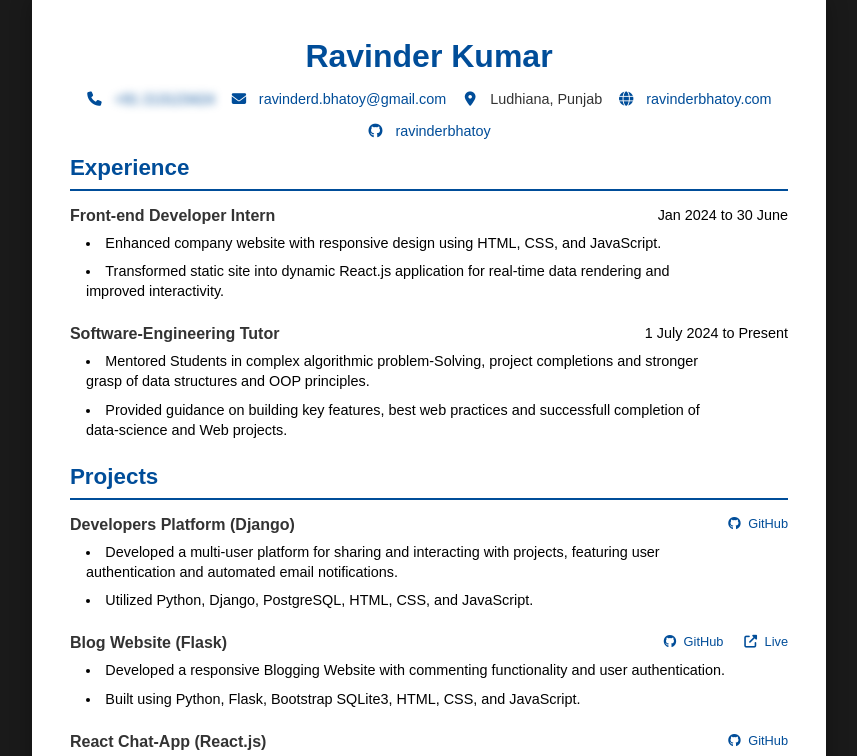
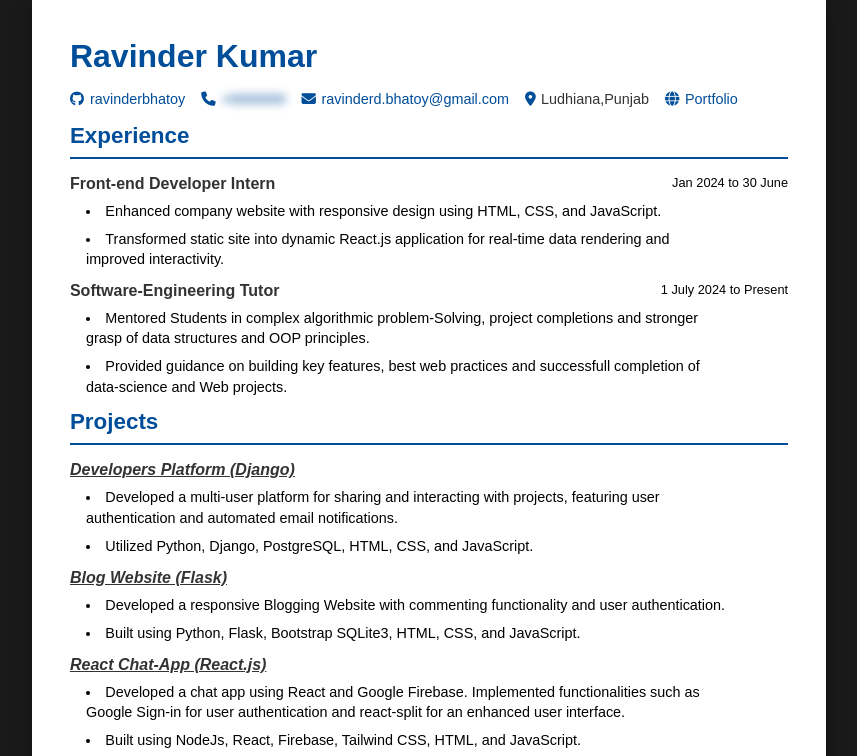
Before and after one commit to ravinderbhatoy/resume, a plain HTML site: page index.html in a window 1280 px wide. Shown: the top 756 px of the page, without its empty margins (211-1068 px from the left). Drawn offline with Linux system fonts and the light colour scheme.

Commit message:
layout updated

```diff
--- a/index.html
+++ b/index.html
@@ -1,13 +1,15 @@
 <!doctype html>
 <html lang="en">
-
   <head>
     <meta charset="UTF-8" />
     <meta name="viewport" content="width=device-width, initial-scale=1.0" />
     <title>Resume</title>
     <link rel="stylesheet" href="styles.css" />
     <link rel="stylesheet" href="print.css" media="print" />
-    <link rel="stylesheet" href="https://cdnjs.cloudflare.com/ajax/libs/font-awesome/6.5.1/css/all.min.css" />
+    <link
+      rel="stylesheet"
+      href="https://cdnjs.cloudflare.com/ajax/libs/font-awesome/6.5.1/css/all.min.css"
+    />
   </head>
 
   <body>
@@ -15,15 +17,24 @@
       <header>
         <h1>Ravinder Kumar</h1>
         <div class="contact-info">
-                <span class="phone-blur"><i class="fas fa-phone"></i>
-                    <a href="">+91 213123424</a></span>
-                <span><i class="fas fa-envelope"></i>
-                    <a href="mailto:ravinderd.bhatoy@gmail.com">ravinderd.bhatoy@gmail.com</a></span>
-                <span><i class="fas fa-location-dot"></i> Ludhiana, Punjab</span>
-                <span><i class="fas fa-globe"></i>
-                    <a href="http://ravinderbhatoy.com">ravinderbhatoy.com</a></span>
-                <span><i class="fab fa-github"></i>
-                    <a href="http://github.com/ravinderbhatoy">ravinderbhatoy</a></span>
+          <span
+            ><i class="fab fa-github"></i>
+            <a href="http://github.com/ravinderbhatoy">ravinderbhatoy</a></span
+          >
+          <span class="phone-blur"
+            ><i class="fas fa-phone"></i> <a href="">+0000000</a></span
+          >
+          <span
+            ><i class="fas fa-envelope"></i>
+            <a href="mailto:ravinderd.bhatoy@gmail.com"
+              >ravinderd.bhatoy@gmail.com</a
+            ></span
+          >
+          <span><i class="fas fa-location-dot"></i>Ludhiana,Punjab</span>
+          <span
+            ><i class="fas fa-globe"></i>
+            <a href="http://ravinderbhatoy.com">Portfolio</a></span
+          >
         </div>
       </header>
 
@@ -73,8 +84,16 @@
         <h2>Projects</h2>
         <div class="project-item">
           <div class="project-header">
-                    <h3>Developers Platform (Django)</h3>
-                    <a href="https://github.com/ravinderbhatoy/devsearch_django" class="github-link"><i class="fab fa-github"></i> GitHub</a>
+            <h3>
+              <em>
+                <a
+                  target="_blank"
+                  class="project-link"
+                  href="https://github.com/ravinderbhatoy/devsearch_django"
+                  >Developers Platform (Django)</a
+                >
+              </em>
+            </h3>
           </div>
           <ul>
             <li>
@@ -90,11 +109,17 @@
 
         <div class="project-item">
           <div class="project-header">
-                    <h3>Blog Website (Flask)</h3>
-                    <div class="project-links">
-                        <a href="https://github.com/ravinderbhatoy/bhatoy-blog" class="github-link"><i class="fab fa-github"></i> GitHub</a>
-                        <a href="https://bhatoy-blog.onrender.com/" class="live-link"><i class="fas fa-external-link-alt"></i> Live</a>
-                    </div>
+            <h3>
+              <em>
+                <a
+                  target="_blank"
+                  class="project-link"
+                  href="https://github.com/ravinderbhatoy/bhatoy-blog"
+                >
+                  Blog Website (Flask)
+                </a>
+              </em>
+            </h3>
           </div>
           <ul>
             <li>
@@ -110,8 +135,17 @@
 
         <div class="project-item">
           <div class="project-header">
-                    <h3>React Chat-App (React.js)</h3>
-                    <a href="https://github.com/ravinderbhatoy/chatapp_react" class="github-link"><i class="fab fa-github"></i> GitHub</a>
+            <h3>
+              <em>
+                <a
+                  target="_blank"
+                  class="project-link"
+                  href="https://github.com/ravinderbhatoy/chatapp_react"
+                >
+                  React Chat-App (React.js)
+                </a>
+              </em>
+            </h3>
           </div>
           <ul>
             <li>
@@ -193,5 +227,4 @@
       }
     });
   </script>
-
 </html>
--- a/print.css
+++ b/print.css
@@ -1,30 +1,30 @@
-@page {
-    size: A4;
+@media print {
+    div{
+        display: block;
+    }
+    .container {
+        zoom: 90%;
+        margin-inline: auto;
+        width:  100%; /* A4 width */
     }
 
-body {
-    width: 210mm;
-    max-width: 210mm;
+    .company-details {
+        width: 100%;
+        display: flex;
+        justify-content: space-between;
     }
 
-.container {
+    .contact-info {
         width: 100%;
+        display: block;
     }
-
-.section {
-    page-break-inside: avoid;
-    margin-bottom: 20px;
+    .contact-info > span {
+        margin-right: 0.4rem;
     }
-
-header .contact-info {
-    white-space: nowrap;
+    .phone-blur a {
+        filter: blur(4px);
+        pointer-events: none;
+        cursor: default;
+        transition: filter 0.3s ease;
     }
-
-header .contact-info span {
-    display: inline-block;
-    margin-right: 10px;
-    white-space: nowrap;
-    font-size: 10pt; /* Adjust font size */
-}
-
-/* Add any other necessary print styles here */
+}/* Add any other necessary print styles here */
--- a/styles.css
+++ b/styles.css
@@ -31,6 +31,10 @@ dt {
     unicode-bidi: isolate;
 }
 
+.project-link {
+    color: #333;
+}
+
 .container {
     max-width: 21cm; /* A4 width */
     min-height: 29.7cm; /* A4 height */
@@ -42,7 +46,6 @@ dt {
 
 /* Header Styles */
 header {
-    text-align: center;
     margin-bottom: 1rem;
 }
 
@@ -55,7 +58,7 @@ h1 {
 
 .contact-info {
     display: flex;
-    justify-content: center;
+    justify-content: start;
     flex-wrap: wrap;
     gap: 1rem;
 }
@@ -73,13 +76,9 @@ h1 {
 /* Icon and Link Styles */
 .contact-info i {
     width: 16px;
-    margin-right: 8px;
     color: #004d99;
 }
 
-.github-link i, .live-link i {
-    margin-right: 4px;
-}
 
 /* Phone number blur effect */
 .phone-blur a {
@@ -96,9 +95,9 @@ h1 {
     }
 }
 /* Section Styles */
-.section {
-    margin-bottom: 1rem;
-}
+/*.section {*/
+/*    margin-bottom: 1rem;*/
+/*}*/
 
 h2 {
     color: #004d99; /* Darker blue */
@@ -110,7 +109,7 @@ h2 {
 
 /* Experience Styles */
 .experience-item, .project-item {
-    margin-bottom: 1.5rem;
+    margin-bottom: 1em;
 }
 
 .job-header, .project-header {
@@ -125,7 +124,7 @@ h2 {
 }
 
 .company-details > span {
-    font-size: 0.9rem;
+    font-size: 0.8rem;
 }
 
 h3 {
```
Lines whose indentation alone changed are shown as unchanged.
